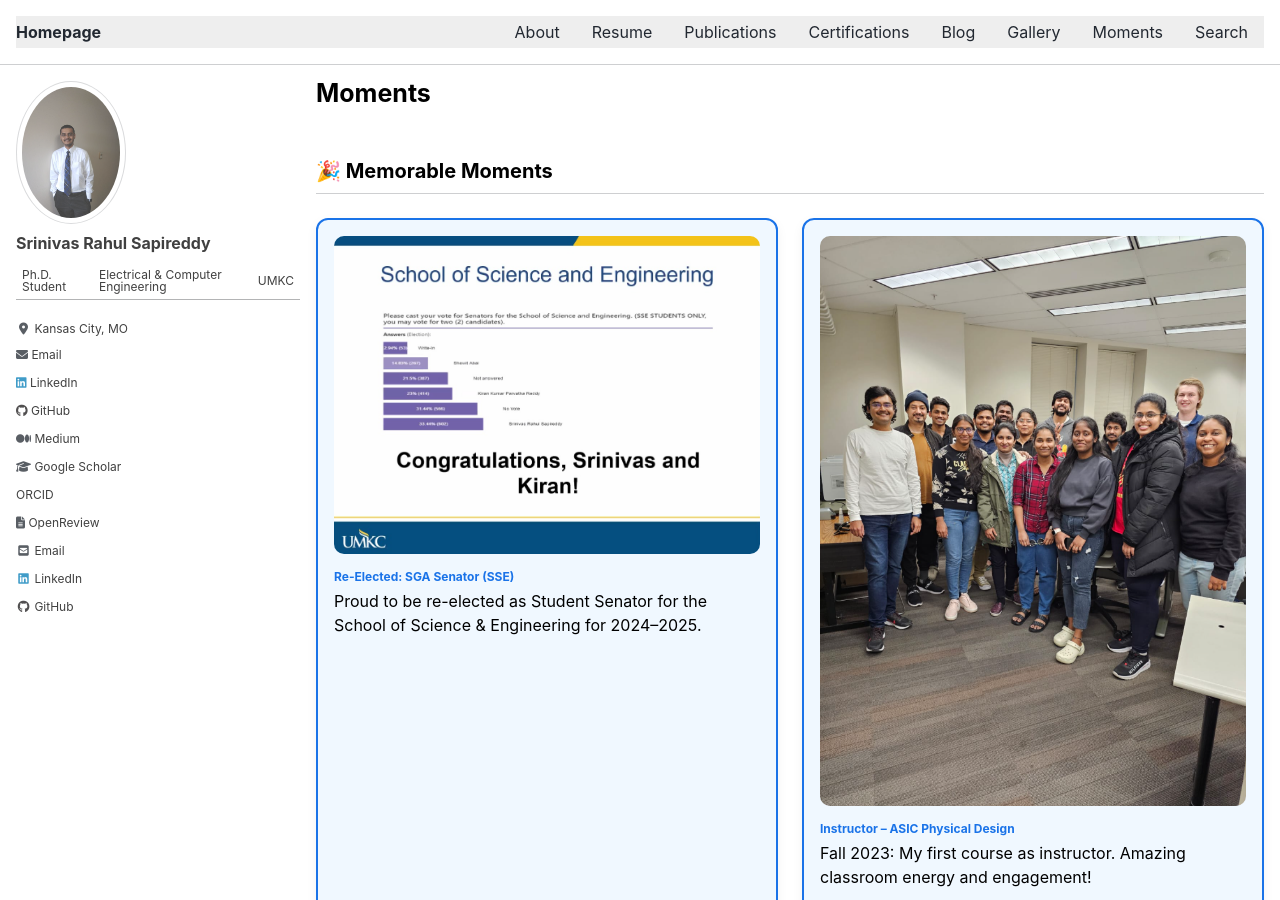
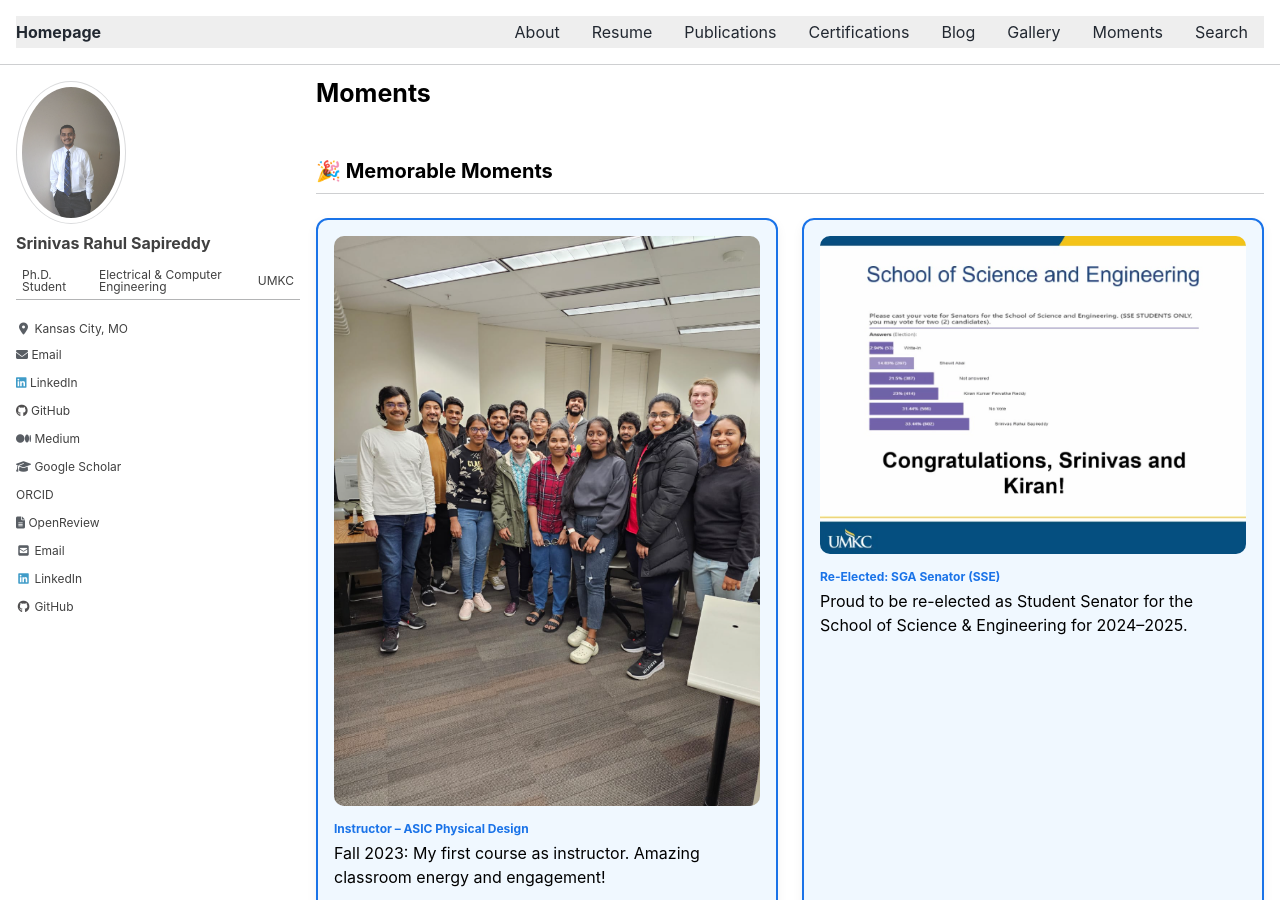
Before and after one commit to srsapireddy/srsapireddy.github.io, a Jekyll site: the page built from _pages/moments.md, in a window 1280 px wide and 900 px high. Built offline with Jekyll 4.4.1, drawn with Linux system fonts in a browser that asks for light colours; cached includes are drawn as plain includes; nearby versions of some CDN libraries; some of the changed lines change nothing that is shown.

Commit message:
Update moments.md

```diff
--- a/_pages/moments.md
+++ b/_pages/moments.md
@@ -31,11 +31,38 @@
   width: 100%;
   border-radius: 10px;
   margin-bottom: 0.5rem;
+  cursor: pointer;
+  transition: transform 0.2s ease-in-out;
 }
 
 .highlight-card h4 {
   margin: 0.5rem 0 0.3rem;
   color: #1a73e8;
+}
+
+/* Lightbox styles */
+.lightbox-overlay {
+  position: fixed;
+  top: 0; left: 0;
+  width: 100vw; height: 100vh;
+  background: rgba(0, 0, 0, 0.9);
+  display: none;
+  align-items: center;
+  justify-content: center;
+  z-index: 9999;
+}
+
+.lightbox-overlay img {
+  max-width: 90%;
+  max-height: 90%;
+  border-radius: 12px;
+  box-shadow: 0 0 20px rgba(255,255,255,0.2);
+  animation: zoomIn 0.3s ease;
+}
+
+@keyframes zoomIn {
+  from { transform: scale(0.9); opacity: 0; }
+  to { transform: scale(1); opacity: 1; }
 }
 </style>
 
@@ -44,15 +71,41 @@
 <div class="highlight-grid">
 
   <div class="highlight-card">
+    <img src="/images/asic_class_fall2023.png" alt="ASIC Teaching Photo">
+    <h4>Instructor – ASIC Physical Design</h4>
+    <p>Fall 2023: My first course as instructor. Amazing classroom energy and engagement!</p>
+  </div>
+
+  <div class="highlight-card">
     <img src="/images/sg_senator_result.png" alt="SGA Senator Re-election">
     <h4>Re-Elected: SGA Senator (SSE)</h4>
     <p>Proud to be re-elected as Student Senator for the School of Science & Engineering for 2024–2025.</p>
   </div>
 
-  <div class="highlight-card">
-    <img src="/images/asic_class_fall2023.png" alt="ASIC Teaching Photo">
-    <h4>Instructor – ASIC Physical Design</h4>
-    <p>Fall 2023: My first course as instructor. Amazing classroom energy and engagement!</p>
-  </div>
 
 </div>
+
+<!-- Lightbox Container -->
+<div class="lightbox-overlay" id="lightbox">
+  <img id="lightbox-img" src="" alt="">
+</div>
+
+<script>
+document.addEventListener("DOMContentLoaded", function () {
+  const images = document.querySelectorAll(".highlight-card img");
+  const lightbox = document.getElementById("lightbox");
+  const lightboxImg = document.getElementById("lightbox-img");
+
+  images.forEach(img => {
+    img.addEventListener("click", () => {
+      lightboxImg.src = img.src;
+      lightbox.style.display = "flex";
+    });
+  });
+
+  lightbox.addEventListener("click", () => {
+    lightbox.style.display = "none";
+    lightboxImg.src = "";
+  });
+});
+</script>
```
